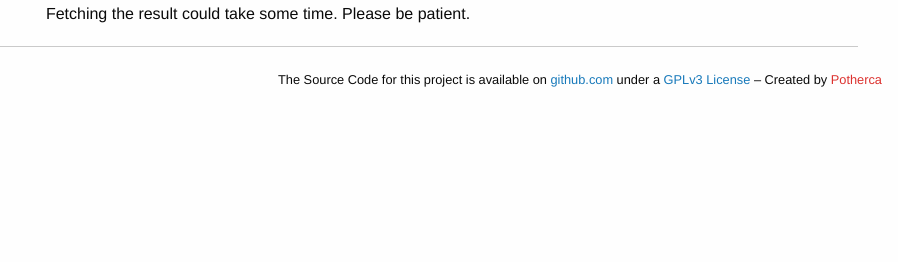
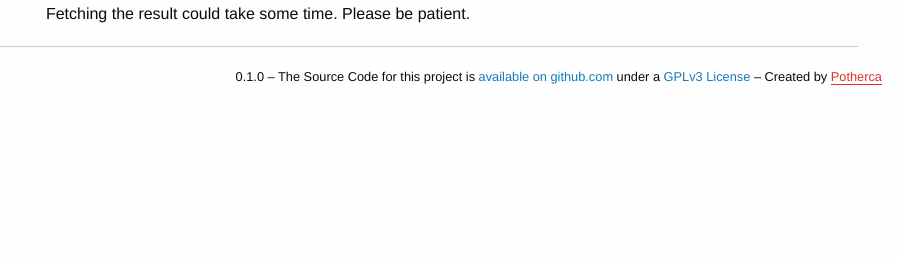
Before and after one commit to potherca-blog/count-article-words-per-language-on-wikipedia, a PHP site: page / in a window 1280 px wide. Shown: the part 245-507 px from the top of the page, without its empty margins (382-1280 px from the left). Run offline with PHP 8.4, Linux system fonts and the light colour scheme; some libraries are stand-ins or nearby versions; grey boxes are pictures that could not be loaded.

Commit message:
Minor improvements to page footer
 - Moves styles to a separate stylesheet
 - Adds application version to page footer
 - Adds style for author element to page footer

```diff
--- /dev/null
+++ b/web/application.css
@@ -0,0 +1,66 @@
+        body {padding:1em;}
+        table {margin: 0 auto;}
+        footer {font-size: 80%;}
+        /**
+         * Footer for Potherca
+         */
+        .created-by {
+            -moz-border-radius: 0.35em;
+            -webkit-border-radius: 0.35em;
+            border-radius: 0.35em;
+            color: inherit;
+            padding-bottom: 2.2em;
+            text-decoration: none;
+            width: 9.1em
+        }
+
+        .potherca {
+            border-bottom: 1px solid rgb(220, 50, 50);
+            border-bottom-color: rgba(220, 50, 50, 1);
+            color: rgb(220, 50, 47);
+            position: relative;
+            -moz-transition: border 0.35s ease-out;
+            -o-transition: border 0.35s ease-out;
+            -webkit-transition: border 0.35s ease-out;
+            transition: border 0.35s ease-out
+        }
+
+        .created-by:hover .potherca {
+            color: rgb(255,255,255);
+            border-color: transparent;
+            border-bottom-color: rgba(220, 50, 50, 0)
+        }
+
+        .potherca::after {
+            background: no-repeat url(http://pother.ca/images/avatars/ben-cartoon-background-red-252-square.png);
+            -webkit-background-size: 100%;
+            background-size: 100%;
+            -moz-border-radius: 2em;
+            -webkit-border-radius: 2em;
+            border-radius: 2em;
+            content: " ";
+            display: block;
+            height: 4em;
+            position: absolute;
+            right: 0;
+            top: -0.85em;
+            -moz-transform: rotatex(90deg);
+            -ms-transform: rotatex(90deg);
+            -o-transform: rotatex(90deg);
+            -webkit-transform: rotatex(90deg);
+            transform: rotatex(90deg);
+            -moz-transition: -moz-transform 0.35s ease-out;
+            -o-transition: -o-transform 0.35s ease-out;
+            -webkit-transition: -webkit-transform 0.35s ease-out;
+            transition: transform 0.35s ease-out;
+            width: 4em
+        }
+
+        .created-by:hover .potherca::after {
+            height: 4em;
+            -moz-transform: rotatex(0deg);
+            -ms-transform: rotatex(0deg);
+            -o-transform: rotatex(0deg);
+            -webkit-transform: rotatex(0deg);
+            transform: rotatex(0deg)
+        }
--- a/web/index.php
+++ b/web/index.php
@@ -4,11 +4,12 @@ require_once __DIR__ . '/../vendor/autoload.php';
 ini_set('default_charset', 'utf-8');
 
 $sUrl = '';
-$isValid = true;
+$bIsValid = true;
+$sVersion = getProjectVersion();
 $sContent = '<p  class="panel radius">Fetching the result could take some time. Please be patient.</p>';
 if (isset($_POST['url'])) {
     $sUrl = $_POST['url'];
-    $isValid = isValid($sUrl);
+    $bIsValid = isValid($sUrl);
 
     if (isset($_SERVER['SERVER_NAME']) && substr($_SERVER['SERVER_NAME'], -6) === '.local') {
         $oFetcher = new \Potherca\Wall\Shell\CachedWebFetcher();
@@ -28,12 +29,7 @@ if (isset($_POST['url'])) {
     <meta charset="utf-8">
     <title>Wikipedia Article Word Counter</title>
     <link rel="stylesheet" href="//cdn.jsdelivr.net/foundation/5.2.2/css/foundation.min.css" />
-    <style>
-        body {padding:1em;}
-        table {margin: 0 auto;}
-        .potherca, .potherca:hover {color: rgb(220, 50, 47); border-bottom: 1px solid rgb(255,255,255);}
-        .potherca:hover {border-bottom-color: rgb(220, 50, 47)}
-    </style>
+    <link rel="stylesheet" href="application.css" />
 </head>
 <body class="text-center">
     <header>
@@ -52,27 +48,40 @@ if (isset($_POST['url'])) {
         <p class="panel callout radius">
             This script will tell you which language has the most words for any given Wikipedia article.
         </p>
-        <input class="<?=$isValid?'':'error'?>" name="url" type="text" size="32"
+        <input class="<?=$bIsValid?'':'error'?>" name="url" type="text" size="32"
             value="<?=$sUrl?>"
             placeholder="https://en.wikipedia.org/wiki/Foo"
         />
-        <span class="<?=$isValid?'hide':'error'?>">Given URL is not a valid Wikipedia article</span>
+        <span class="<?=$bIsValid?'hide':'error'?>">Given URL is not a valid Wikipedia article</span>
         <button type="submit">Count!</button>
     </form>
     <?=$sContent ?>
 <hr/>
+
 <footer class="text-right">
-    <small>
-        The Source Code for this project is available on <a href="https://github.com/potherca/count-article-words-per-language-on-wikipedia"
-       >github.com</a> under a <a href="https://www.gnu.org/licenses/gpl.html" rel="license"
+    <span class=""version><?=$sVersion?></span>
+    &ndash;
+    The Source Code for this project is <a href="https://github.com/potherca/count-article-words-per-language-on-wikipedia"
+    >available on github.com</a> under a <a href="https://www.gnu.org/licenses/gpl.html" rel="license"
        >GPLv3 License</a>
     &ndash;
-        Created by <a href="http://pother.ca/" class="potherca">Potherca</a>
+    <a href="http://pother.ca/" class="created-by">Created by <span class="potherca">Potherca</span></a>
 </footer>
+
 </body>
 </html>
 <?php
 
+function getProjectVersion()
+{
+    $sVersion = '';
+
+    $sFileContents = file_get_contents('../composer.json');
+    $aJson = json_decode($sFileContents, true);
+    $sVersion = $aJson['version'];
+
+    return $sVersion;
+}
 /**
  *
  */
```
